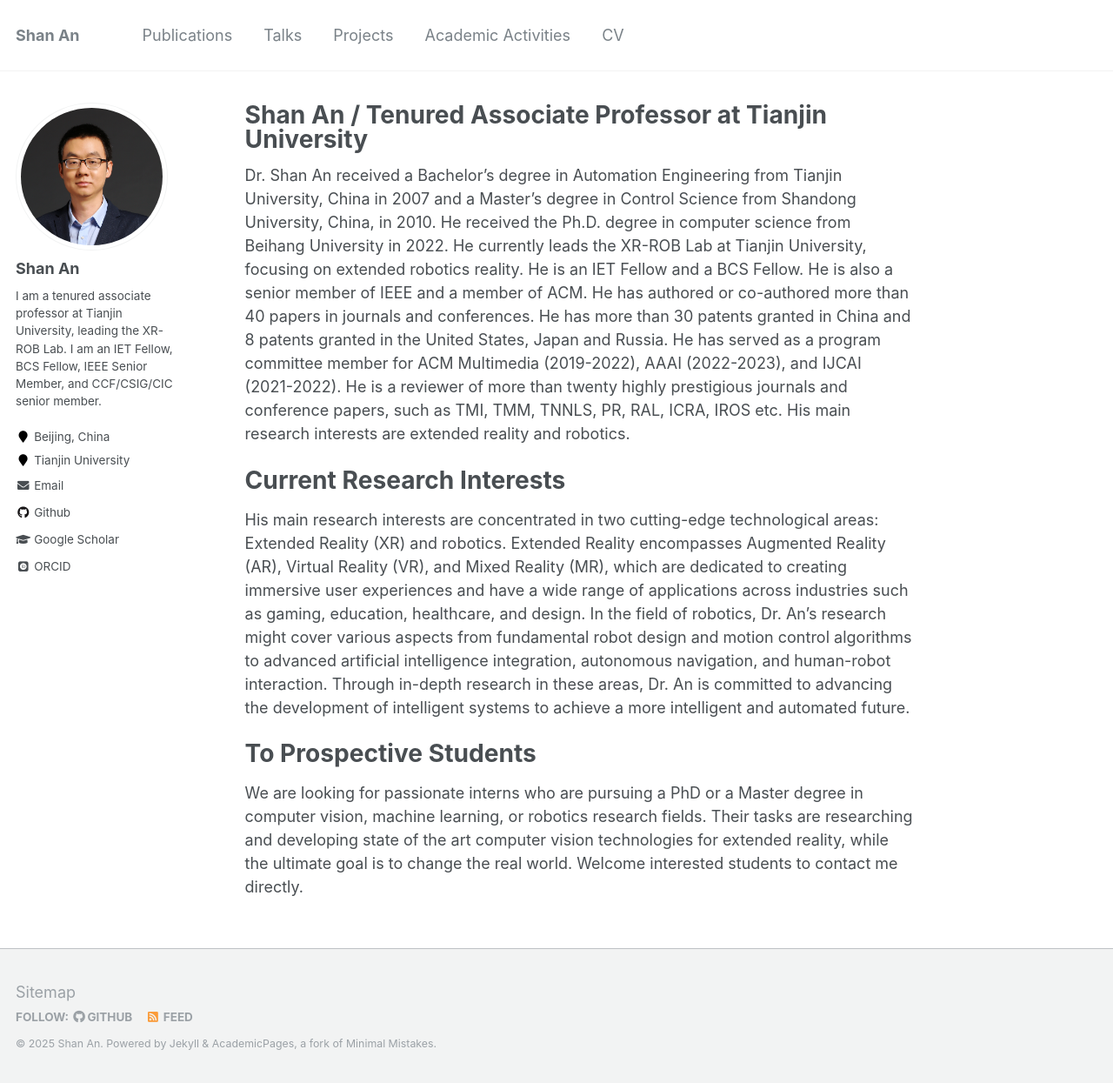
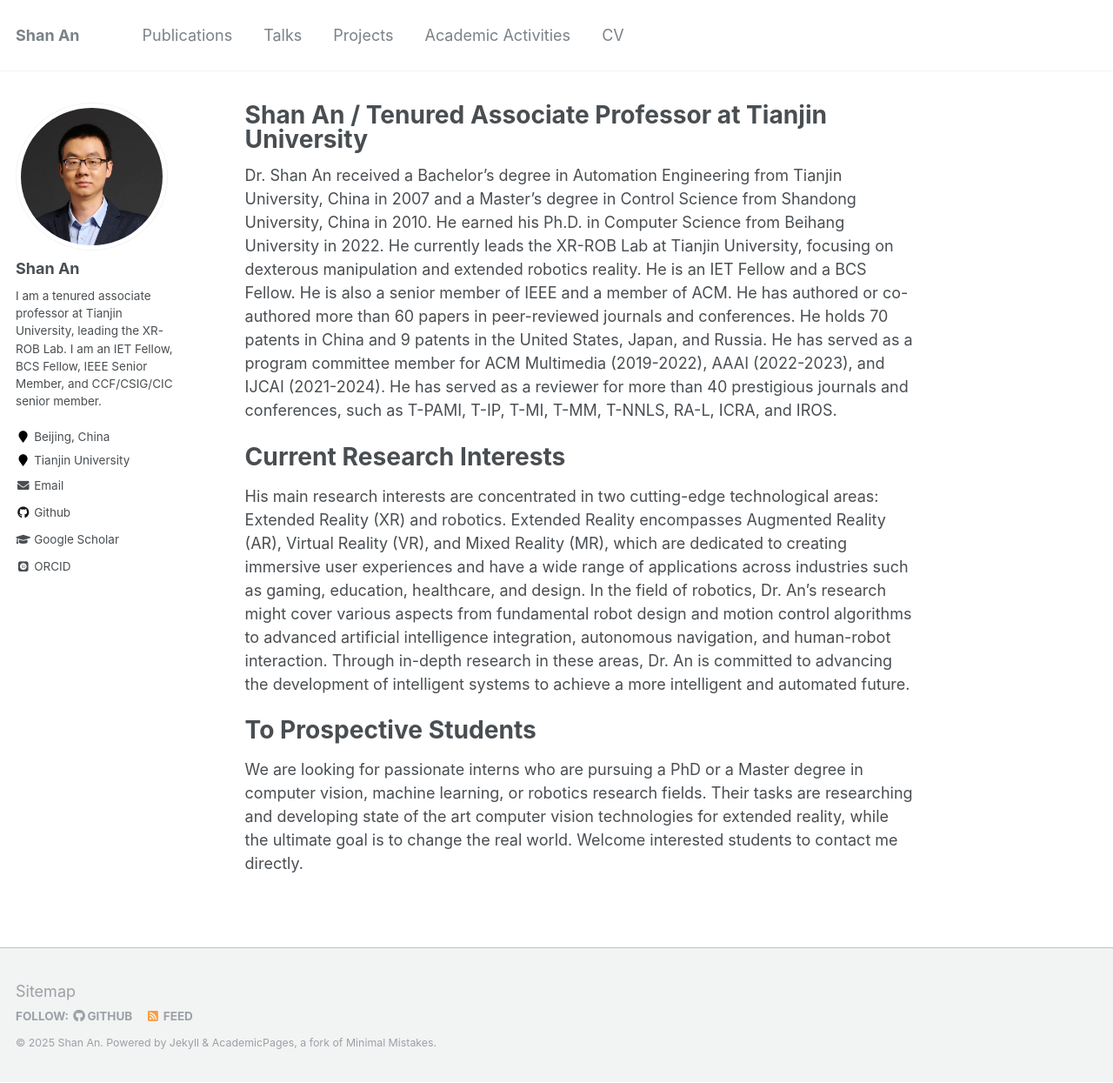
Before and after one commit to anshan-XR-ROB/anshan-XR-ROB.github.io, a Jekyll site: the page built from _pages/about.md, in a window 1280 px wide and 1245 px high. Shown: the whole window at 87% size. Built offline with Jekyll 4.4.1, drawn with Linux system fonts in a browser that asks for light colours; some web fonts are replaced.

Commit message:
Update about.md
Updated Dr. Shan An's biography with new achievements and research focus.

```diff
--- a/_pages/about.md
+++ b/_pages/about.md
@@ -8,7 +8,7 @@ redirect_from:
   - /about.html
 ---
 
-Dr. Shan An received a Bachelor's degree in Automation Engineering from Tianjin University, China in 2007 and a Master's degree in Control Science from Shandong University, China, in 2010. He received the Ph.D. degree in computer science from Beihang University in 2022. He currently leads the XR-ROB Lab at Tianjin University, focusing on extended robotics reality. He is an IET Fellow and a BCS Fellow. He is also a senior member of IEEE and a member of ACM. He has authored or co-authored more than 40 papers in journals and conferences. He has more than 30 patents granted in China and 8 patents granted in the United States, Japan and Russia. He has served as a program committee member for ACM Multimedia (2019-2022), AAAI (2022-2023), and IJCAI (2021-2022). He is a reviewer of more than twenty highly prestigious journals and conference papers, such as TMI, TMM, TNNLS, PR, RAL, ICRA, IROS etc. His main research interests are extended reality and robotics.
+Dr. Shan An received a Bachelor's degree in Automation Engineering from Tianjin University, China in 2007 and a Master's degree in Control Science from Shandong University, China in 2010. He earned his Ph.D. in Computer Science from Beihang University in 2022. He currently leads the XR-ROB Lab at Tianjin University, focusing on dexterous manipulation and extended robotics reality. He is an IET Fellow and a BCS Fellow. He is also a senior member of IEEE and a member of ACM. He has authored or co-authored more than 60 papers in peer-reviewed journals and conferences. He holds 70 patents in China and 9 patents in the United States, Japan, and Russia. He has served as a program committee member for ACM Multimedia (2019-2022), AAAI (2022-2023), and IJCAI (2021-2024). He has served as a reviewer for more than 40 prestigious journals and conferences, such as T-PAMI, T-IP, T-MI, T-MM, T-NNLS, RA-L, ICRA, and IROS.
 
 Current Research Interests
 ======
```
